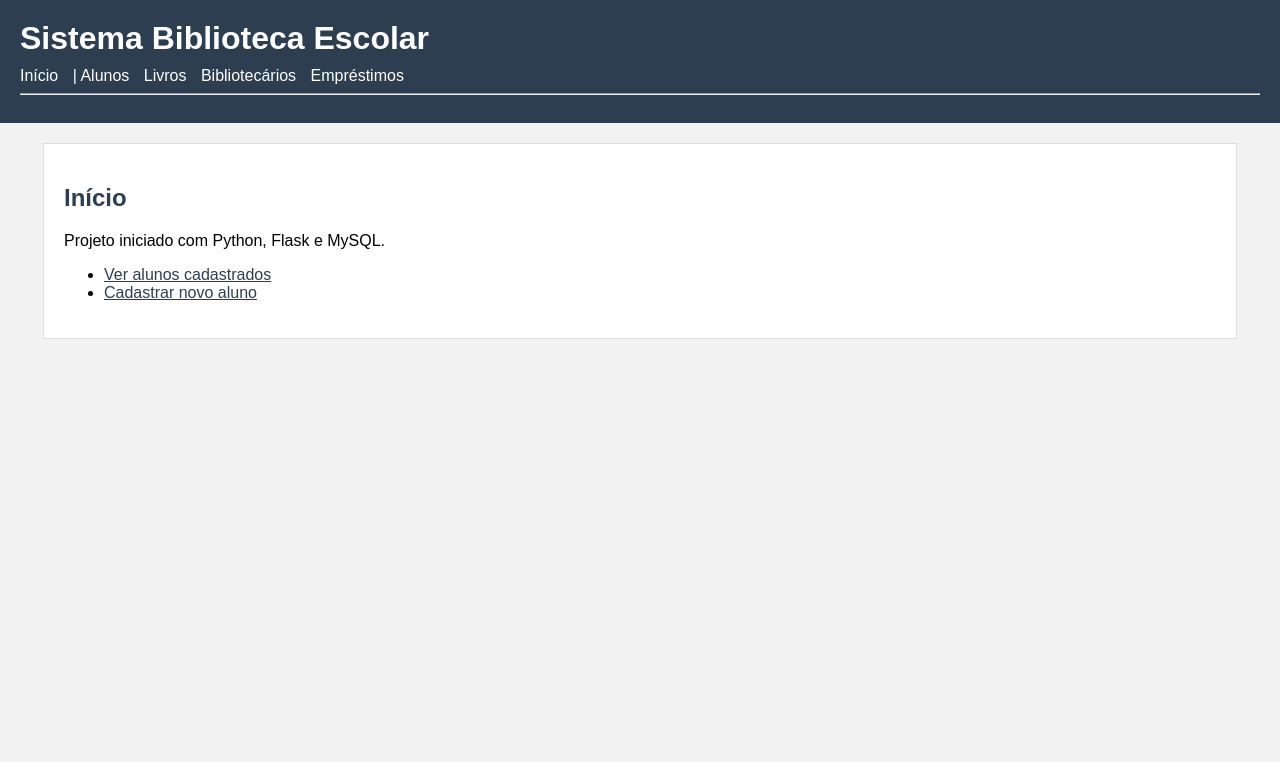
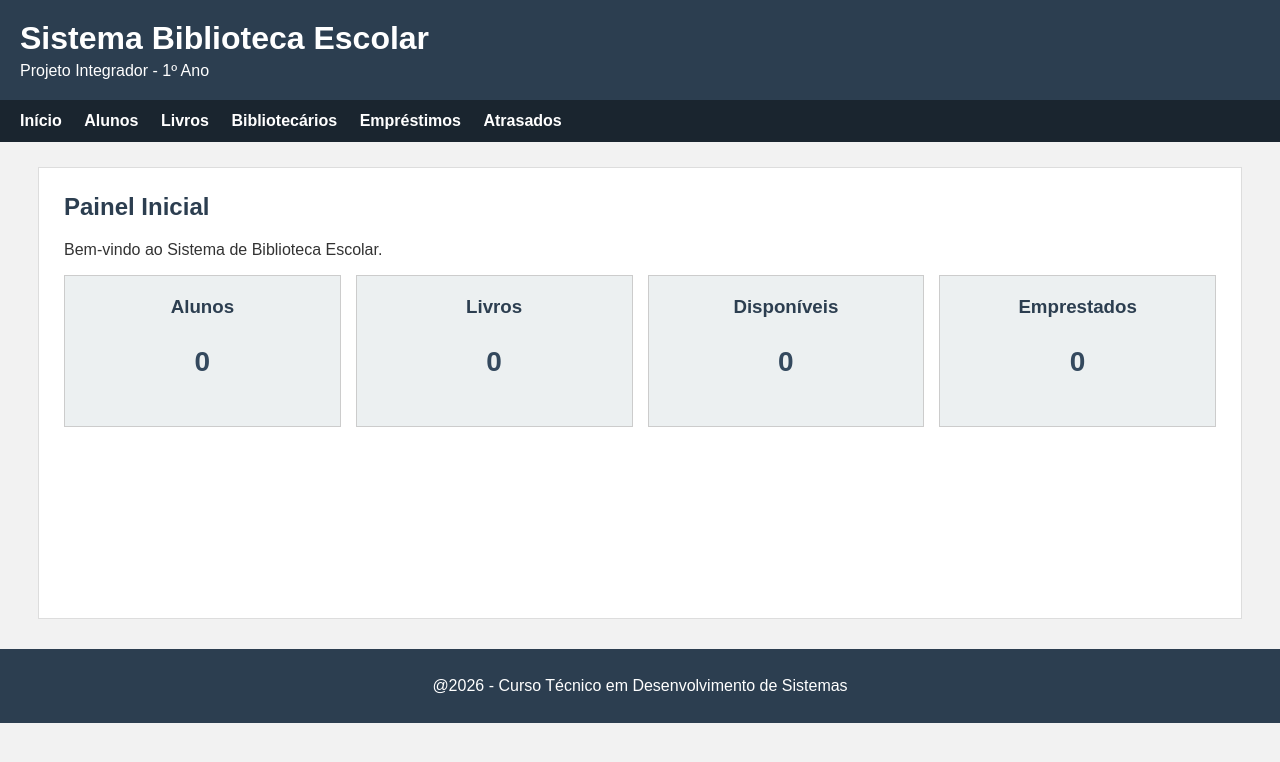
Before and after one commit to ferreirasilvapedro1510-oss/projeto-bliblioteca, a Flask app: page / in a window 1280 px wide. Shown: the top 762 px of the page. Run offline with Flask 3, Linux system fonts and the light colour scheme; data that the repository does not hold is empty.

Commit message:
Novas Funções

```diff
--- a/app.py
+++ b/app.py
@@ -11,26 +11,96 @@ def conectar():
 
 @app.route("/")
 def index():
-    return render_template("index.html")
+    try:
+        conexao = conectar()
+        cursor = conexao.cursor(dictionary=True)
+
+
+        cursor.execute("SELECT COUNT(*) AS total FROM aluno")
+        total_alunos = cursor.fetchone()["total"]
+
+
+        cursor.execute("SELECT COUNT(*) AS total FROM livro")
+        total_livros = cursor.fetchone()["total"]
+
+
+        cursor.execute("SELECT COUNT(*) AS total FROM livro WHERE status = 'Disponível'")
+        total_disponiveis = cursor.fetchone()["total"]
+
+
+        cursor.execute("SELECT COUNT(*) AS total FROM emprestimo WHERE status = 'Emprestado'")
+        total_emprestimos = cursor.fetchone()["total"]
+
+
+        cursor.close()
+        conexao.close()
+
+
+        return render_template(
+            "index.html",
+            total_alunos=total_alunos,
+            total_livros=total_livros,
+            total_disponiveis=total_disponiveis,
+            total_emprestimos=total_emprestimos
+        )
+
+
+    except Exception as erro:
+        flash(f"Erro ao carregar página inicial: {erro}", "erro")
+        return render_template(
+            "index.html",
+            total_alunos=0,
+            total_livros=0,
+            total_disponiveis=0,
+            total_emprestimos=0
+        )
 
 # ALUNOS
 
 @app.route("/alunos")
 def listar_alunos():
     try:
+        pesquisa = request.args.get("pesquisa", "")
+
+
         conexao = conectar()
         cursor = conexao.cursor(dictionary=True)
 
-        cursor.execute("SELECT * FROM aluno")
+
+        if pesquisa:
+            sql = """
+                SELECT * FROM aluno
+                WHERE nome LIKE %s
+                   OR serie LIKE %s
+                   OR turma LIKE %s
+                ORDER BY nome
+            """
+
+
+            valor = f"%{pesquisa}%"
+            cursor.execute(sql, (valor, valor, valor))
+        else:
+            cursor.execute("SELECT * FROM aluno ORDER BY nome")
+
+
         alunos = cursor.fetchall()
+
 
         cursor.close()
         conexao.close()
 
-        return render_template("alunos.html", alunos=alunos)
+
+        return render_template(
+            "alunos.html",
+            alunos=alunos,
+            pesquisa=pesquisa
+        )
+
 
     except Exception as erro:
-        return f"Erro ao listar alunos: {erro}"
+        flash(f"Erro ao listar alunos: {erro}", "erro")
+        return redirect("/")
+
 
 @app.route("/alunos/novo")
 def formulario_aluno():
@@ -161,19 +231,48 @@ def excluir_aluno(id_aluno):
 @app.route("/livros")
 def listar_livros():
     try:
+        pesquisa = request.args.get("pesquisa", "")
+
+
         conexao = conectar()
         cursor = conexao.cursor(dictionary=True)
 
-        cursor.execute("SELECT * FROM livro")
+
+        if pesquisa:
+            sql = """
+                SELECT * FROM livro
+                WHERE titulo LIKE %s
+                   OR autor LIKE %s
+                   OR categoria LIKE %s
+                   OR status LIKE %s
+                ORDER BY titulo
+            """
+
+
+            valor = f"%{pesquisa}%"
+            cursor.execute(sql, (valor, valor, valor, valor))
+        else:
+            cursor.execute("SELECT * FROM livro ORDER BY titulo")
+
+
         livros = cursor.fetchall()
+
 
         cursor.close()
         conexao.close()
 
-        return render_template("livros.html", livros=livros)
+
+        return render_template(
+            "livros.html",
+            livros=livros,
+            pesquisa=pesquisa
+        )
+
 
     except Exception as erro:
-        return f"Erro ao listar livros: {erro}"
+        flash(f"Erro ao listar livros: {erro}", "erro")
+        return redirect("/")
+
 
 @app.route("/livros/novo")
 def formulario_livro():
@@ -435,8 +534,59 @@ def excluir_bibliotecario(id_bibliotecario):
 
 # EMPRÉSTIMOS
 
-@app.route("/emprestimos")
+app.route("/emprestimos")
 def listar_emprestimos():
+    try:
+        status = request.args.get("status", "")
+
+
+        conexao = conectar()
+        cursor = conexao.cursor(dictionary=True)
+
+
+        sql = """
+            SELECT
+                e.id_emprestimo,
+                a.nome AS aluno,
+                l.titulo AS livro,
+                b.nome AS bibliotecario,
+                e.data_emprestimo,
+                e.data_prevista_devolucao,
+                e.data_devolucao,
+                e.status
+            FROM emprestimo e
+            INNER JOIN aluno a ON e.id_aluno = a.id_aluno
+            INNER JOIN livro l ON e.id_livro = l.id_livro
+            INNER JOIN bibliotecario b ON e.id_bibliotecario = b.id_bibliotecario
+        """
+
+
+        if status:
+            sql += " WHERE e.status = %s ORDER BY e.id_emprestimo DESC"
+            cursor.execute(sql, (status,))
+        else:
+            sql += " ORDER BY e.id_emprestimo DESC"
+            cursor.execute(sql)
+
+
+        emprestimos = cursor.fetchall()
+
+
+        cursor.close()
+        conexao.close()
+
+
+        return render_template(
+            "emprestimos.html",
+            emprestimos=emprestimos,
+            status=status
+        )
+
+
+    except Exception as erro:
+        flash(f"Erro ao listar empréstimos: {erro}", "erro")
+        return redirect("/")
+
     try:
         conexao = conectar()
         cursor = conexao.cursor(dictionary=True)
@@ -620,5 +770,52 @@ def devolver_livro(id_emprestimo):
         flash("Erro ao devolver livro.", "erro")
         return redirect("/emprestimos")
 
+# Rota Empréstimos atrasados
+@app.route("/emprestimos/atrasados")
+def listar_emprestimos_atrasados():
+    try:
+        conexao = conectar()
+        cursor = conexao.cursor(dictionary=True)
+
+
+        sql = """
+            SELECT
+                e.id_emprestimo,
+                a.nome AS aluno,
+                l.titulo AS livro,
+                b.nome AS bibliotecario,
+                e.data_emprestimo,
+                e.data_prevista_devolucao,
+                DATEDIFF(CURDATE(), e.data_prevista_devolucao) AS dias_atraso,
+                e.status
+            FROM emprestimo e
+            INNER JOIN aluno a ON e.id_aluno = a.id_aluno
+            INNER JOIN livro l ON e.id_livro = l.id_livro
+            INNER JOIN bibliotecario b ON e.id_bibliotecario = b.id_bibliotecario
+            WHERE e.status = 'Emprestado'
+              AND e.data_prevista_devolucao < CURDATE()
+            ORDER BY e.data_prevista_devolucao
+        """
+
+
+        cursor.execute(sql)
+        emprestimos = cursor.fetchall()
+
+
+        cursor.close()
+        conexao.close()
+
+
+        return render_template(
+            "emprestimos_atrasados.html",
+            emprestimos=emprestimos
+        )
+
+
+    except Exception as erro:
+        flash(f"Erro ao listar empréstimos atrasados: {erro}", "erro")
+        return redirect("/emprestimos")
+
+
 if __name__ == "__main__":
     app.run(debug=True)
--- a/static/css/style.css
+++ b/static/css/style.css
@@ -2,7 +2,165 @@ body {
     font-family: Arial, Helvetica, sans-serif;
     margin: 0;
     background-color: #f2f2f2;
+    color: #333;
 }
+
+
+header {
+    background-color: #2c3e50;
+    color: white;
+}
+
+
+.topo {
+    padding: 20px;
+}
+
+
+.topo h1 {
+    margin: 0;
+}
+
+
+.topo p {
+    margin: 5px 0 0 0;
+}
+
+
+nav {
+    background-color: #1a252f;
+    padding: 12px 20px;
+}
+
+
+nav a {
+    color: white;
+    text-decoration: none;
+    margin-right: 18px;
+    font-weight: bold;
+}
+
+
+nav a:hover {
+    text-decoration: underline;
+}
+
+
+main {
+    width: 90%;
+    margin: 25px auto;
+    background-color: white;
+    padding: 25px;
+    border: 1px solid #ddd;
+    min-height: 400px;
+}
+
+
+footer {
+    background-color: #2c3e50;
+    color: white;
+    text-align: center;
+    padding: 12px;
+    margin-top: 30px;
+}
+
+
+h2 {
+    color: #2c3e50;
+    margin-top: 0;
+}
+
+
+h3 {
+    color: #34495e;
+}
+
+
+table {
+    width: 100%;
+    border-collapse: collapse;
+    background-color: white;
+    margin-top: 15px;
+}
+
+
+th {
+    background-color: #34495e;
+    color: white;
+}
+
+
+th,
+td {
+    border: 1px solid #ccc;
+    padding: 10px;
+    text-align: left;
+}
+
+
+tr:nth-child(even) {
+    background-color: #f8f8f8;
+}
+
+
+form {
+    max-width: 500px;
+    margin-bottom: 20px;
+}
+
+
+label {
+    font-weight: bold;
+}
+
+
+input,
+select {
+    width: 100%;
+    padding: 8px;
+    margin-top: 4px;
+    margin-bottom: 12px;
+    border: 1px solid #aaa;
+    box-sizing: border-box;
+}
+
+
+button {
+    padding: 10px 20px;
+    background-color: #2c3e50;
+    color: white;
+    border: none;
+    cursor: pointer;
+}
+
+
+button:hover {
+    background-color: #1a252f;
+}
+
+
+a {
+    color: #2c3e50;
+}
+
+
+form a {
+    margin-left: 10px;
+}
+
+
+input::placeholder {
+    color: #777;
+}
+
+
+.mensagem {
+    padding: 12px;
+    margin-bottom: 15px;
+    border-radius: 4px;
+    font-weight: bold;
+}
+
 
 .sucesso {
     background-color: #d4edda;
@@ -24,105 +182,37 @@ body {
     border: 1px solid #ffeeba;
 }
 
-header {
-    background-color: #2c3e50;
-    color: white;
-    padding: 20px;
+
+.painel {
+    display: flex;
+    gap: 15px;
+    margin-bottom: 30px;
 }
 
 
-header h1 {
-    margin: 0;
+.card {
+    flex: 1;
+    background-color: #ecf0f1;
+    border: 1px solid #ccc;
+    padding: 20px;
+    text-align: center;
 }
 
 
-nav {
-    margin-top: 10px;
-}
-
-
-nav a {
-    color: white;
-    text-decoration: none;
-    margin-right: 10px;
-}
-
-
-nav a:hover {
-    text-decoration: underline;
-}
-
-
-main {
-    width: 90%;
-    margin: 20px auto;
-    background-color: white;
-    padding: 20px;
-    border: 1px solid #ddd;
-}
-
-
-h2 {
+.card h3 {
+    margin-top: 0;
     color: #2c3e50;
 }
 
 
-table {
-    width: 100%;
-    border-collapse: collapse;
-    background-color: white;
+.card p {
+    font-size: 28px;
+    font-weight: bold;
+    color: #34495e;
 }
 
 
-th {
-    background-color: #34495e;
-    color: white;
-}
-
-
-th,
-td {
-    border: 1px solid #ccc;
-    padding: 10px;
-    text-align: left;
-}
-
-
-form {
-    width: 400px;
-}
-
-
-label {
+.atraso {
+    color: #c0392b;
     font-weight: bold;
 }
-
-
-input,
-select {
-    width: 100%;
-    padding: 8px;
-    margin-top: 4px;
-    margin-bottom: 12px;
-    border: 1px solid #aaa;
-}
-
-
-
-button {
-    padding: 10px 20px;
-    background-color: #2c3e50;
-    color: white;
-    border: none;
-    cursor: pointer;
-}
-
-
-button:hover {
-    background-color: #1a252f;
-}
-
-
-a {
-    color: #2c3e50;
-}
--- a/templates/base.html
+++ b/templates/base.html
@@ -1,22 +1,37 @@
 <!DOCTYPE html>
 <html lang="pt-br">
+
+
 <head>
     <meta charset="UTF-8">
     <title>Biblioteca Escolar</title>
+
+
     <link rel="stylesheet" href="{{ url_for('static', filename='css/style.css') }}">
 </head>
+
+
 <body>
+
+
     <header>
-        <h1>Sistema Biblioteca Escolar</h1>
+        <div class="topo">
+            <h1>Sistema Biblioteca Escolar</h1>
+            <p>Projeto Integrador - 1º Ano</p>
+        </div>
+
+
         <nav>
-            <a href="/">Início</a> |
+            <a href="/">Início</a>
             <a href="/alunos">Alunos</a>
             <a href="/livros">Livros</a>
             <a href="/bibliotecarios">Bibliotecários</a>
             <a href="/emprestimos">Empréstimos</a>
+            <a href="/emprestimos/atrasados">Atrasados</a>
         </nav>
-        <hr>
     </header>
+
+
     <main>
 
 
@@ -30,8 +45,18 @@
             {% endif %}
         {% endwith %}
 
+
         {% block conteudo %}
         {% endblock %}
+
+
     </main>
+
+
+    <footer>
+        <p>@2026 - Curso Técnico em Desenvolvimento de Sistemas</p>
+    </footer>
+
+
 </body>
 </html>
--- a/templates/index.html
+++ b/templates/index.html
@@ -1,9 +1,43 @@
 {% extends "base.html" %}
+
+
 {% block conteudo %}
-<h2>Início</h2>
-<p>Projeto iniciado com Python, Flask e MySQL.</p>
-<ul>
-    <li><a href="/alunos">Ver alunos cadastrados</a></li>
-    <li><a href="/alunos/novo">Cadastrar novo aluno</a></li>
-</ul>
+
+
+<h2>Painel Inicial</h2>
+
+
+<p>Bem-vindo ao Sistema de Biblioteca Escolar.</p>
+
+
+<div class="painel">
+
+
+    <div class="card">
+        <h3>Alunos</h3>
+        <p>{{ total_alunos }}</p>
+    </div>
+
+
+    <div class="card">
+        <h3>Livros</h3>
+        <p>{{ total_livros }}</p>
+    </div>
+
+
+    <div class="card">
+        <h3>Disponíveis</h3>
+        <p>{{ total_disponiveis }}</p>
+    </div>
+
+
+    <div class="card">
+        <h3>Emprestados</h3>
+        <p>{{ total_emprestimos }}</p>
+    </div>
+
+
+</div>
+
+
 {% endblock %}
```
Also changed, not shown: templates/alunos.html (+15 -0 lines), templates/emprestimos.html (+34 -0 lines), templates/emprestimos_atrasados.html (added, +52 -0 lines), templates/livros.html (+19 -4 lines).
